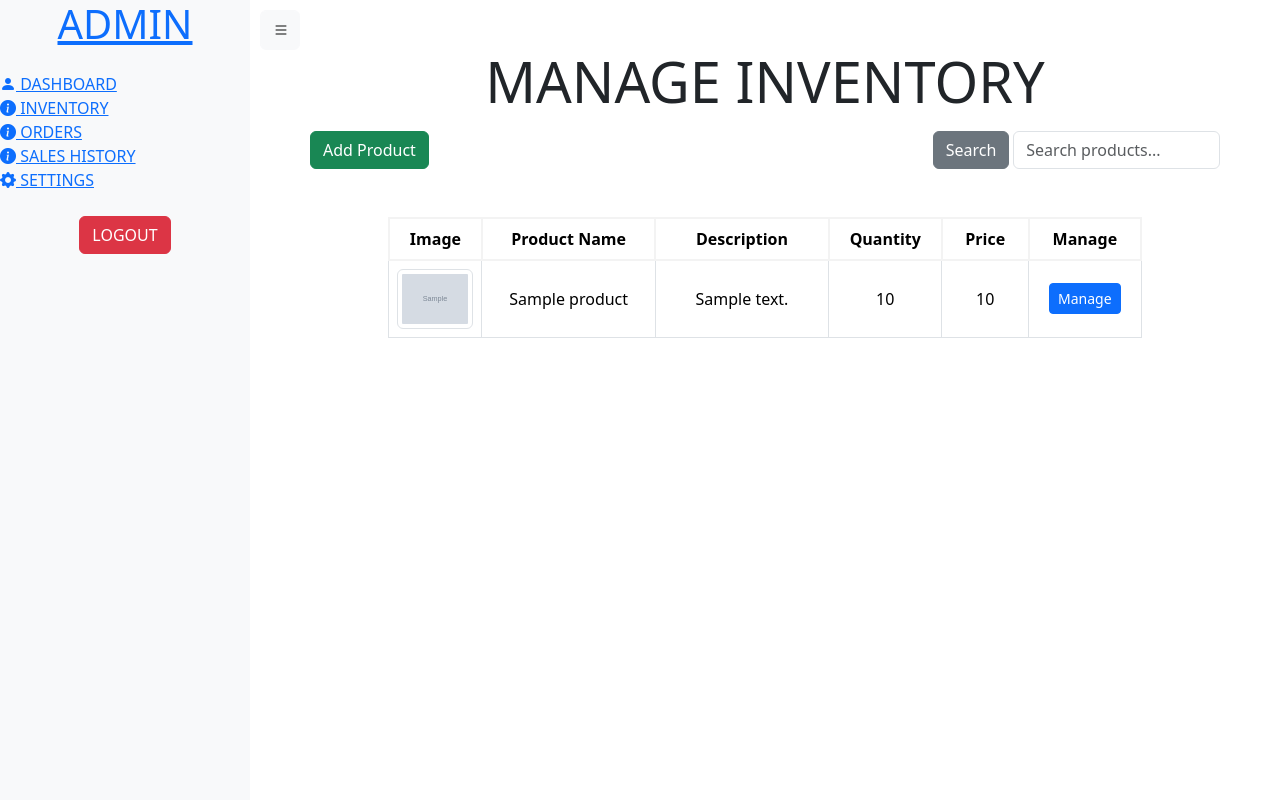
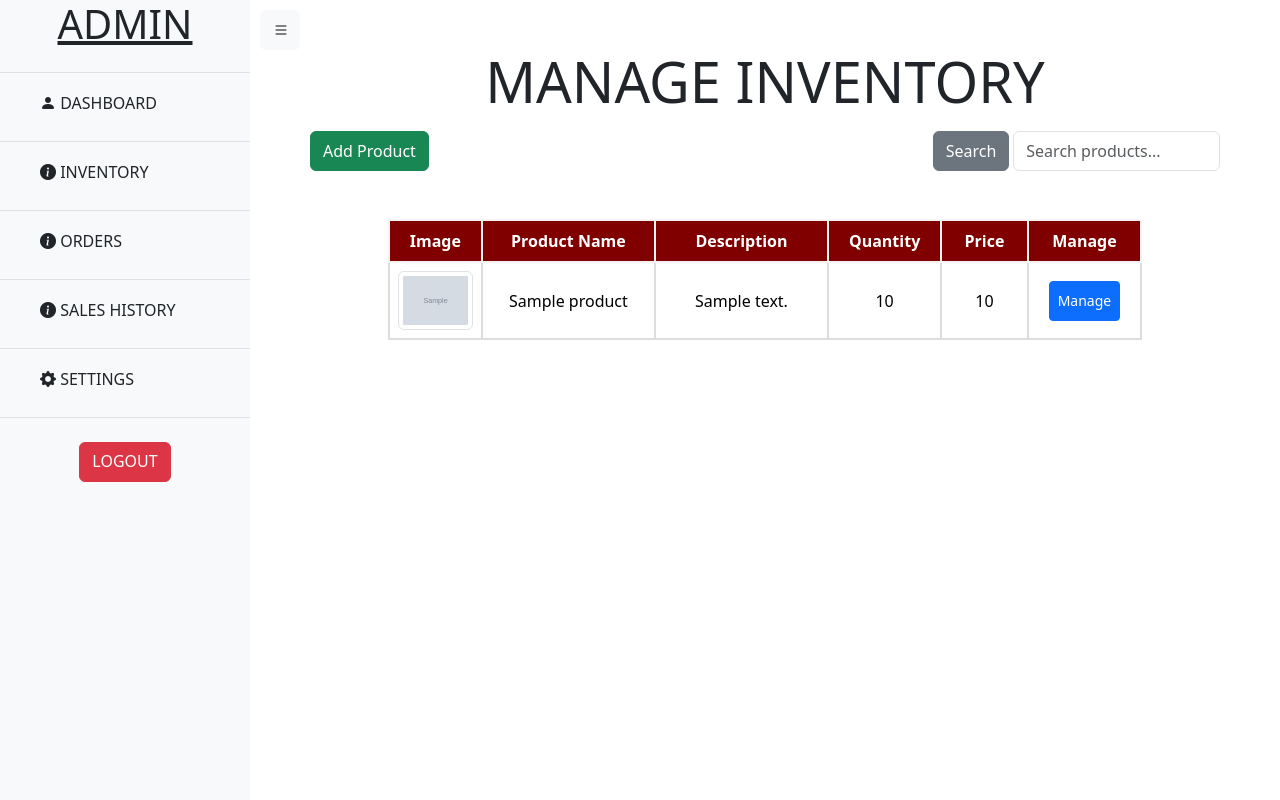
Before and after one commit to Kaelx/Reservation-EVSU, a PHP site: page /admin/pages/inventory.php in a window 1280 px wide. Run offline with PHP 8.4, Linux system fonts and the light colour scheme; the visitor is signed in with stand-in values (Sample User, id 1); tables that the repository leaves empty or names only in its code hold one stand-in row (values such as "Sample post"); some libraries are stand-ins or nearby versions.

Commit message:
css updates

```diff
--- a/admin/css/style.css
+++ b/admin/css/style.css
@@ -189,3 +189,36 @@
     top: 0;
     border: 2px solid #f3f3f3;
 }
+
+
+
+/* SIDEBAR STYLES */
+#sidebar .list-unstyled.components li a {
+    text-decoration: none;
+    margin: 10px;
+    padding: 30px;
+}
+
+
+
+
+/* TABLE */
+.table th,
+.table td {
+    border: 1px solid #ddd;
+    padding: 8px;
+    text-align: center;
+    border: 2px solid #ddd;
+}
+
+.table th {
+    background-color: #800000;
+    color: white;
+}
+
+.btn{
+    height: 40px;
+}
+.btn:hover {
+    background-color: #660000;
+}
--- a/admin/pages/partials/nav.php
+++ b/admin/pages/partials/nav.php
@@ -1,25 +1,25 @@
-<nav id="sidebar" class="bg-light">
-    <div class="sidebar-header text-center">
+<nav id="sidebar" class="bg-light border-right">
+    <div class="sidebar-header text-center border-bottom pb-3">
         <button type="button" id="sidebarCollapse" class="btn btn-light">
             <i class="bi bi-list"></i>
         </button>
-        <h1><a href="index.php" class="logo">ADMIN</a></h1>
+        <h1><a href="index.php" class="logo text-dark">ADMIN</a></h1>
     </div>
-    <ul class="list-unstyled components mt-4">
-        <li class="active">
-            <a href="index.php"><i class="bi bi-person-fill mr-3"></i> DASHBOARD</a>
+    <ul class="list-unstyled components ">
+        <li class="border-bottom pb-2">
+            <a href="index.php" class="d-block py-2 text-dark"><i class="bi bi-person-fill mr-3"></i> DASHBOARD</a>
         </li>
-        <li>
-            <a href="inventory.php"><i class="bi bi-info-circle-fill mr-3"></i> INVENTORY</a>
+        <li class="border-bottom pb-2">
+            <a href="inventory.php" class="d-block py-2 text-dark"><i class="bi bi-info-circle-fill mr-3"></i> INVENTORY</a>
         </li>
-        <li>
-            <a href="#"><i class="bi bi-info-circle-fill mr-3"></i> ORDERS</a>
+        <li class="border-bottom pb-2">
+            <a href="#" class="d-block py-2 text-dark"><i class="bi bi-info-circle-fill mr-3"></i> ORDERS</a>
         </li>
-        <li>
-            <a href="#"><i class="bi bi-info-circle-fill mr-3"></i> SALES HISTORY</a>
+        <li class="border-bottom pb-2">
+            <a href="#" class="d-block py-2 text-dark"><i class="bi bi-info-circle-fill mr-3"></i> SALES HISTORY</a>
         </li>
-        <li>
-            <a href="#"><i class="bi bi-gear-fill mr-3"></i> SETTINGS</a>
+        <li class="border-bottom pb-2">
+            <a href="#" class="d-block py-2 text-dark"><i class="bi bi-gear-fill mr-3"></i> SETTINGS</a>
         </li>
     </ul>
     <div class="text-center mt-4">
```
